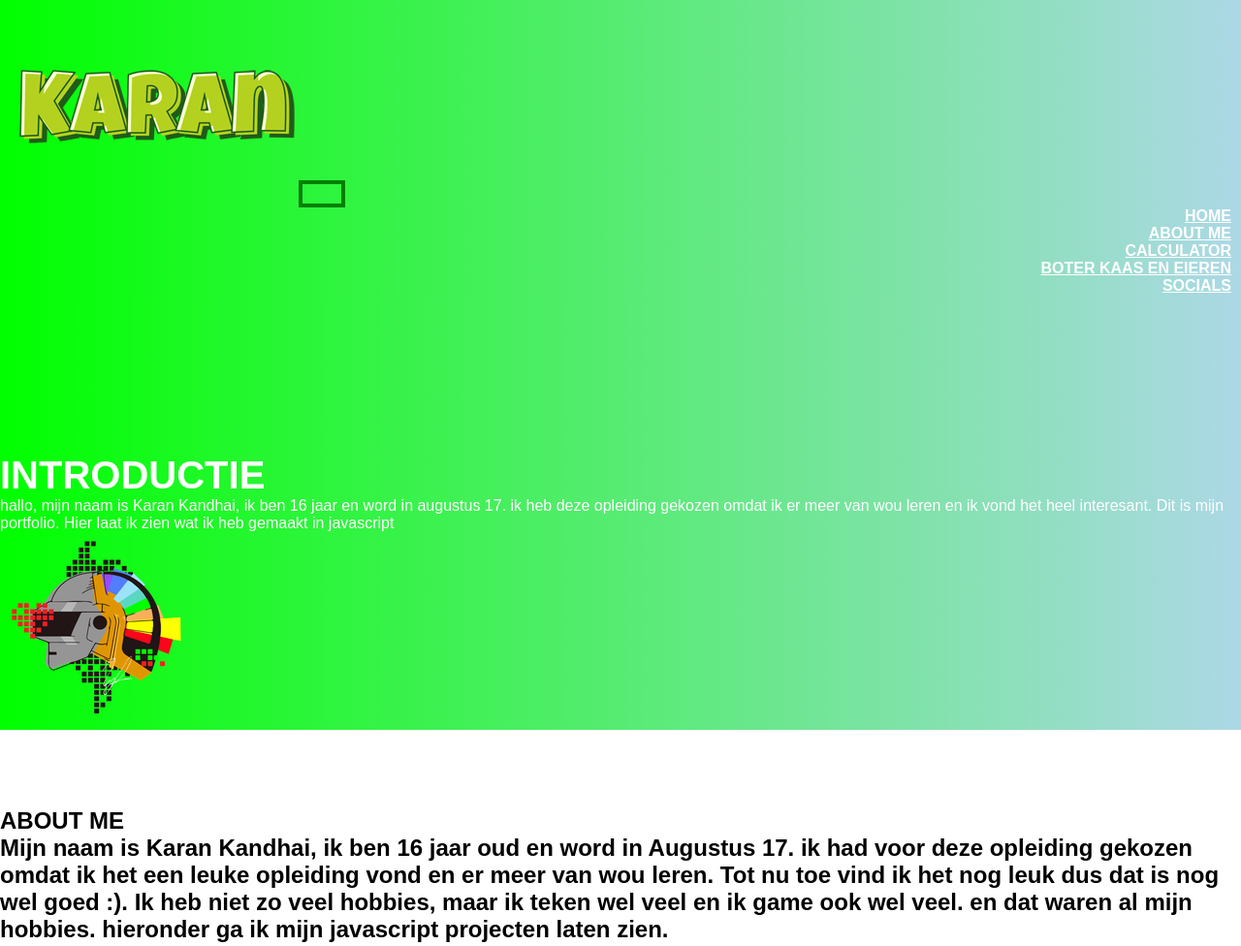
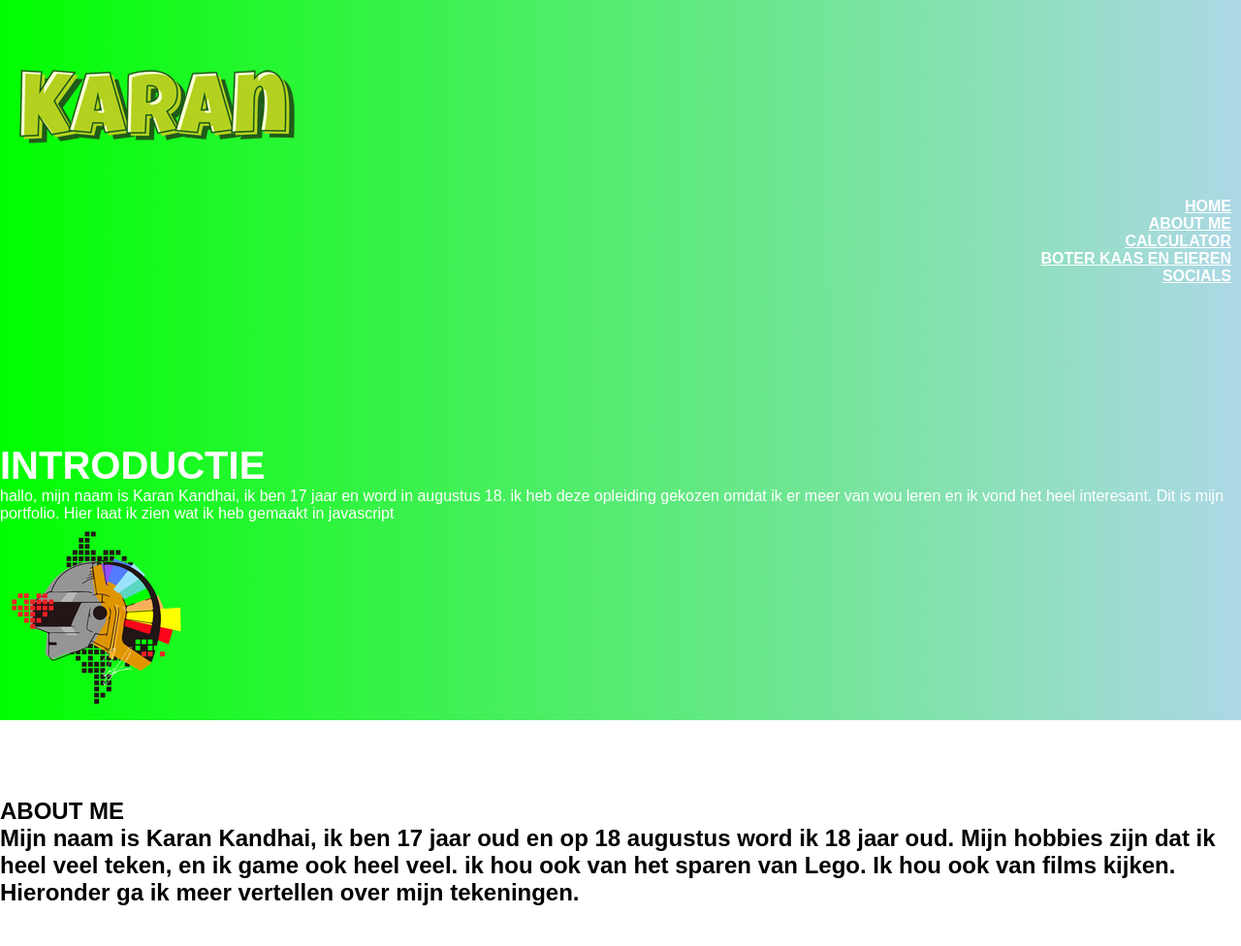
Before and after one commit to KaranKandhai/portfolio, a plain HTML site: page portfolio/index.html in a window 1280 px wide. Shown: the top 976 px of the page at 97% size. Drawn offline with nearby package versions, Linux system fonts and the light colour scheme.

Commit message:
Add files via upload

```diff
--- a/portfolio/index.html
+++ b/portfolio/index.html
@@ -14,9 +14,6 @@
     <nav class="navbar navbar-expand-lg navbar-light">
         <div class="container-fluid">
           <a class="navbar-brand" href="#"><img src="./images/Karan.png"></a>
-          <button class="navbar-toggler" type="button" data-bs-toggle="collapse" data-bs-target="#navbarNav" aria-controls="navbarNav" aria-expanded="false" aria-label="Toggle navigation">
-            <span class="navbar-toggler-icon"></span>
-          </button>
           <div class="collapse navbar-collapse" id="navbarNav">
             <ul class="navbar-nav" ml-auto>
               <li class="nav-item">
@@ -45,7 +42,7 @@
   <div class="row">
     <div class="col-md-6">
       <p class="promo-title">INTRODUCTIE</p>
-      <p>hallo, mijn naam is Karan Kandhai, ik ben 16 jaar en word in augustus 17. ik heb deze opleiding gekozen omdat ik er meer van wou leren en ik vond het heel interesant.
+      <p>hallo, mijn naam is Karan Kandhai, ik ben 17 jaar en word in augustus 18. ik heb deze opleiding gekozen omdat ik er meer van wou leren en ik vond het heel interesant.
          Dit is mijn portfolio. Hier laat ik zien wat ik heb gemaakt in javascript</p>
     </div>
     <div class="col-md-6 text-center">
@@ -60,11 +57,7 @@
   <div class="row">
     <div class="col-md-4">
       <h1>ABOUT ME</h1>
-      <h2>Mijn naam is Karan Kandhai, ik ben 16 jaar oud en word in Augustus 17.
-        ik had voor deze opleiding gekozen omdat ik het een leuke opleiding vond en er meer van wou leren.
-        Tot nu toe vind ik het nog leuk dus dat is nog wel goed :).
-        Ik heb niet zo veel hobbies, maar ik teken wel veel en ik game ook wel veel.
-        en dat waren al mijn hobbies. hieronder ga ik mijn javascript projecten laten zien.
+      <h2>Mijn naam is Karan Kandhai, ik ben 17 jaar oud en op 18 augustus word ik 18 jaar oud. Mijn hobbies zijn dat ik heel veel teken, en ik game ook heel veel. ik hou ook van het sparen van Lego. Ik hou ook van films kijken. Hieronder ga ik meer vertellen over mijn tekeningen.
       </h2>
     </div>
   </div>
@@ -146,8 +139,8 @@
   <p>MIJN SOCIAL MEDIA</p>
 </div>
 <div class="social-icons">
-  <a href="https://www.instagram.com/karb18_/"><img src="./images/Insta.png"></a>
-  <a href="https://twitter.com/KarbPlays?s=09"><img src="./images/twitter.png"></a>
+  <a href=""><img src="./images/Insta.png"></a>
+  <a href="https://mobile.twitter.com/karbify"><img src="./images/twitter.png"></a>
 </div>
  </section>
  <section id="footer">
```
